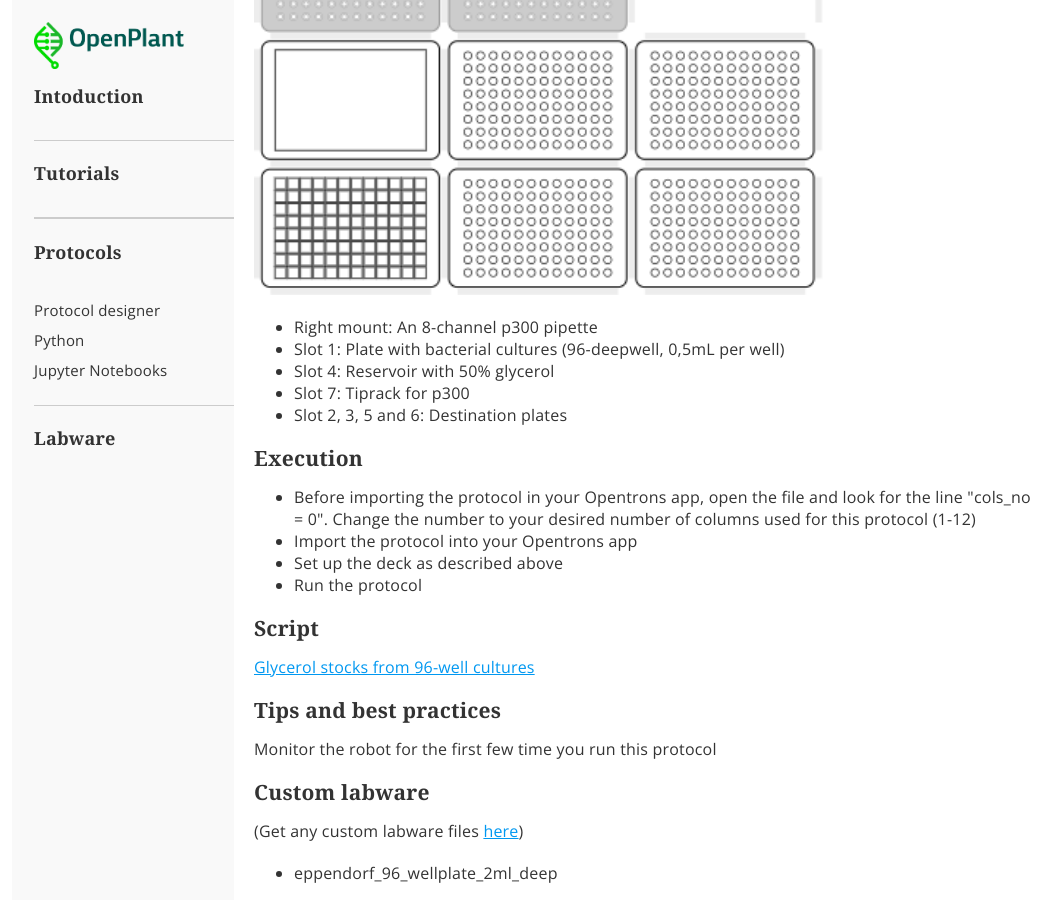
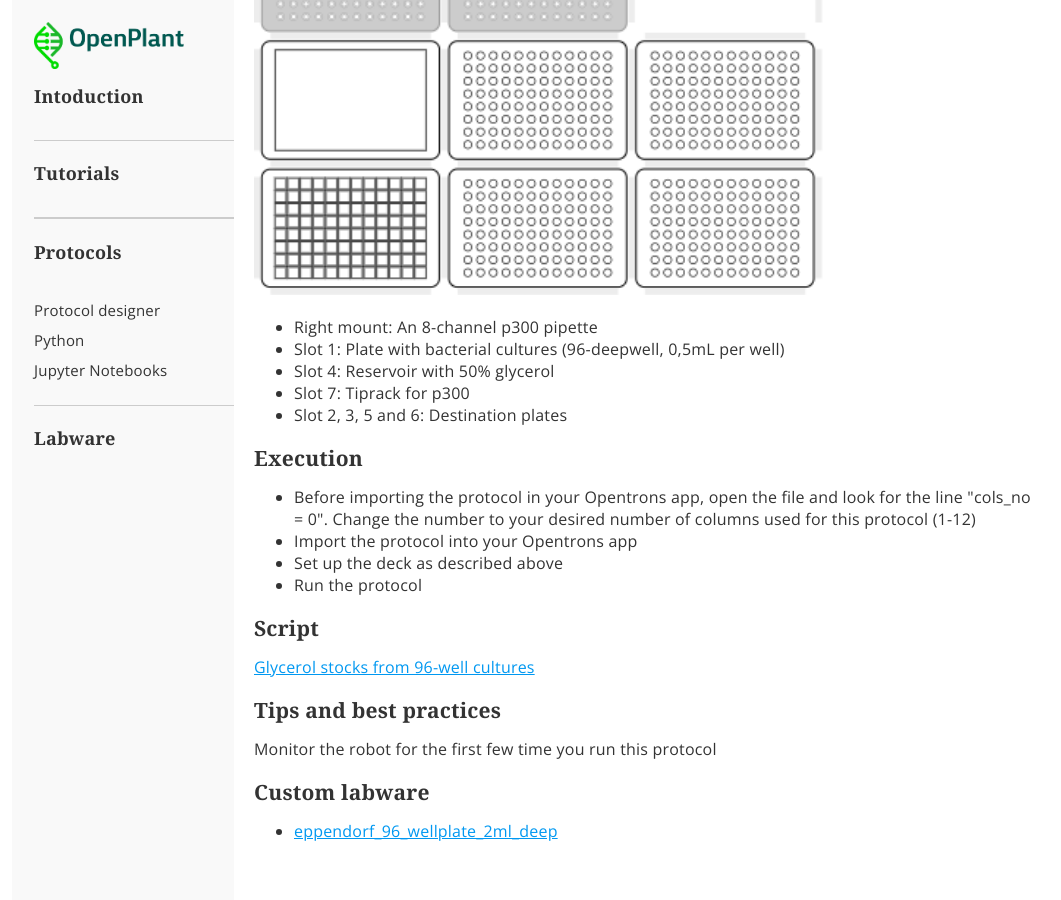
Before and after one commit to openplant/openplant_automation_protocols, a Jekyll site: the page built from Protocols/Python/OP_PY_001/index.html, in a window 1280 px wide and 900 px high, scrolled down 777 px. Shown: the whole window, without its empty margins (102-1163 px from the left). Built offline with Jekyll 4.4.1, drawn with Linux system fonts in a browser that asks for light colours; after the commit the page ends 1635 px from its top, so only the background shows below that.

Commit message:
change custom labware link

```diff
--- a/Protocols/Python/OP_PY_001/index.html
+++ b/Protocols/Python/OP_PY_001/index.html
@@ -34,7 +34,6 @@ title: Glycerol stocks from 96-well cultures
 <h2>Tips and best practices</h2>
 <p>Monitor the robot for the first few time you run this protocol</p>
 <h2>Custom labware</h2>
-<p>(Get any custom labware files <a href="{{site.baseurl}}/Labware/">here</a>)</p>
 <ul>
-    <li>eppendorf_96_wellplate_2ml_deep</li>
+    <li><a href="{{site.baseurl}}/Labware/eppendorf_96_wellplate_2ml_deep.json">eppendorf_96_wellplate_2ml_deep</a></li>
 </ul>
```
